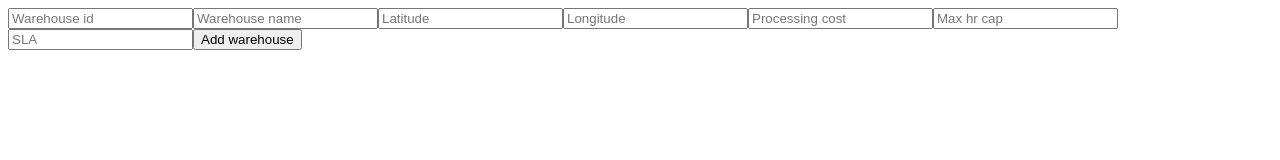
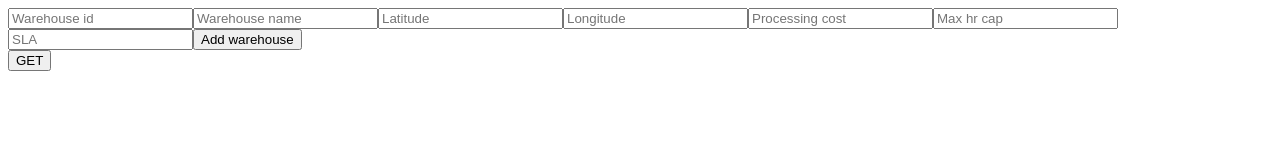
Before and after one commit to GeorgeHarju/Uwasa-SCM-simulator, a React (Create React App) app in the folder frontend/: page / in a window 1280 px wide. Shown: the top 160 px of the page. Built offline with nearby package versions, Linux system fonts and the light colour scheme.

Commit message:
GET request to fetch data

```diff
--- a/frontend/src/Warehouse.js
+++ b/frontend/src/Warehouse.js
@@ -29,15 +29,35 @@ function Warehouse() {
             },
             body: jsonData,
         })
+        // logataan tiedot, jotka lähetettiin
         .then((response) => response.json())
         .then((data) => {
+            console.log(typeof(data));
             console.log(data);
-            console.log(typeof(data));
         })
         .catch((error) => console.error('Error:', error));
     }
 
+    const handleGet = () => {
+        console.log('lets get');
+        fetch('http://localhost:3001/', {
+            method: 'GET',
+            headers: {
+                'Content-Type': 'application/json'
+            },
+        })
+        // parsitaan json, data-objekti sisältää tiedot
+        .then((response) => response.json())
+        .then((data) => {
+            console.log(typeof(data));
+            console.log(data);
+        })
+    }
+
+    // formin avulla lähetetään post request eli lisätään uusi warehouse
+    // napin avulla lähetetään get request eli haetaan kaikki warehouset
     return (
+        <div>
             <form onSubmit={handleSubmit}>
                 <input type="text" name="id" placeholder="Warehouse id" value={warehouseData.id} onChange={handleChange} />
                 <input type="text" name="name" placeholder="Warehouse name" value={warehouseData.name} onChange={handleChange} />
@@ -48,6 +68,8 @@ function Warehouse() {
                 <input type="text" name="sla" placeholder="SLA" value={warehouseData.sla} onChange={handleChange} />
                 <input type="submit" value="Add warehouse" />
             </form>
+            <button onClick={handleGet}>GET</button>
+        </div>
     );
 }
 
```
Also changed, not shown: 1 other file (tests, documents, lock files or other folders). Lines whose indentation alone changed are shown as unchanged.
